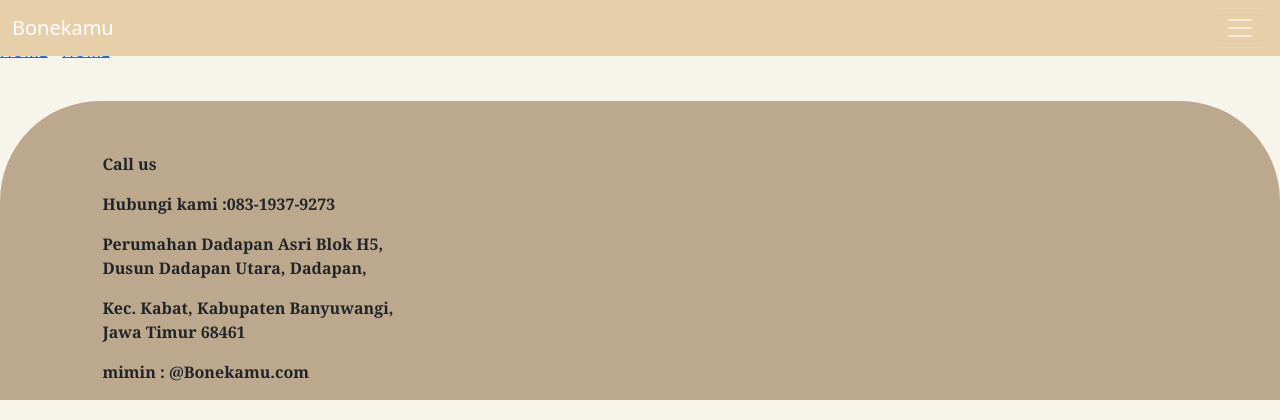
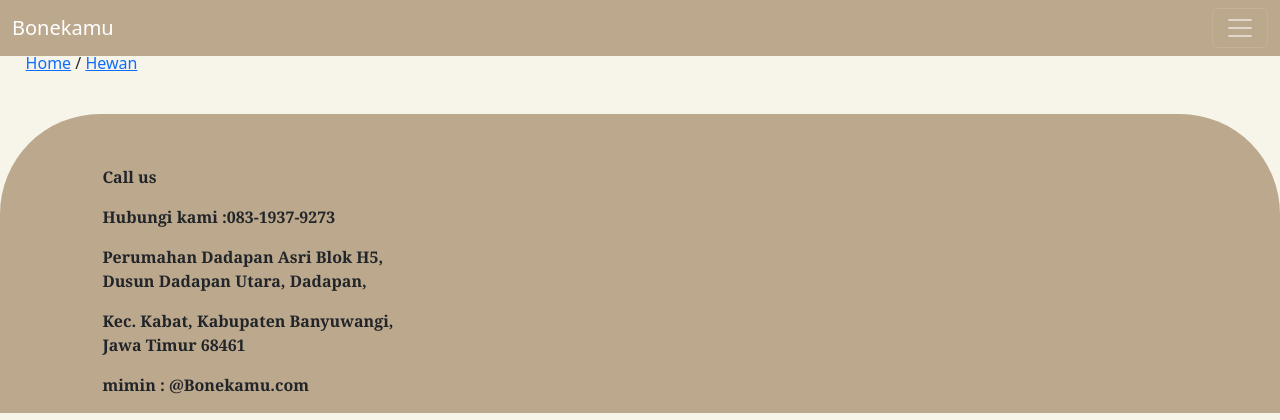
Before and after one commit to Maulana-dinar/bonekamu-web, a PHP site: page /boneka3.html in a window 1280 px wide. Shown: the top 420 px of the page. Run offline with PHP 8.4, Linux system fonts and the light colour scheme.

Commit message:
navbar & detail

```diff
--- a/boneka3.html
+++ b/boneka3.html
@@ -7,14 +7,14 @@
     <link href="https://cdn.jsdelivr.net/npm/bootstrap@5.3.8/dist/css/bootstrap.min.css" rel="stylesheet" integrity="sha384-sRIl4kxILFvY47J16cr9ZwB07vP4J8+LH7qKQnuqkuIAvNWLzeN8tE5YBujZqJLB" crossorigin="anonymous">
     <title>SHOP ALL</title>
 </head>
- <div class="navbarr">
-  <nav class="navbar navbar-dark bg-d fixed-top" style="background-color: #E6CFA9;" data-bs-theme="light">
+<div class="jarak">
+<nav class="navbar navbarr navbar-dark bg-d fixed-top" data-bs-theme="light">
   <div class="container-fluid">
     <a class="navbar-brand" href="navbartext">Bonekamu</a>
     <button class="navbar-toggler" type="button" data-bs-toggle="offcanvas" data-bs-target="#offcanvasDarkNavbar" aria-controls="offcanvasDarkNavbar" aria-label="Toggle navigation">
       <span class="navbar-toggler-icon"></span>
     </button>
-    <div class="offcanvas offcanvas-end" style="background-color: #CFAB8D;" tabindex="-1" id="offcanvasDarkNavbar" aria-labelledby="offcanvasDarkNavbarLabel">
+    <div class="offcanvas offcanvas-end" style="background-color: #BCA88D;" tabindex="-1" id="offcanvasDarkNavbar" aria-labelledby="offcanvasDarkNavbarLabel">
       <div class="offcanvas-header">
         <h5 class="offcanvas-title" id="offcanvasDarkNavbarLabel">Bonekamu</h5>
         <button type="button" class="btn-close btn-close-white" data-bs-dismiss="offcanvas" aria-label="Close"></button>
@@ -45,9 +45,10 @@
 
 <body class="body">
       <span>
-        <div class="pinggir"></div>
-      <a href="home.html" class="up">HOME</a> /
-      <a href="home.html" class="up">HOME</a>
+        <div class="pinggir">
+      <a href="home.html">Home</a> /
+      <a href="hewan.html">Hewan</a>
+      </div>
     </span>
 
 
--- a/hewan.html
+++ b/hewan.html
@@ -7,14 +7,14 @@
     <link href="https://cdn.jsdelivr.net/npm/bootstrap@5.3.8/dist/css/bootstrap.min.css" rel="stylesheet" integrity="sha384-sRIl4kxILFvY47J16cr9ZwB07vP4J8+LH7qKQnuqkuIAvNWLzeN8tE5YBujZqJLB" crossorigin="anonymous">
     <title>SHOP ALL</title>
 </head>
-
+ <div class="jarak">
   <nav class="navbar navbarr navbar-dark bg-d fixed-top" data-bs-theme="light">
   <div class="container-fluid">
     <a class="navbar-brand" href="navbartext">Bonekamu</a>
     <button class="navbar-toggler" type="button" data-bs-toggle="offcanvas" data-bs-target="#offcanvasDarkNavbar" aria-controls="offcanvasDarkNavbar" aria-label="Toggle navigation">
       <span class="navbar-toggler-icon"></span>
     </button>
-    <div class="offcanvas offcanvas-end" style="background-color: #CFAB8D;" tabindex="-1" id="offcanvasDarkNavbar" aria-labelledby="offcanvasDarkNavbarLabel">
+    <div class="offcanvas offcanvas-end" style="background-color: #BCA88D;" tabindex="-1" id="offcanvasDarkNavbar" aria-labelledby="offcanvasDarkNavbarLabel">
       <div class="offcanvas-header">
         <h5 class="offcanvas-title" id="offcanvasDarkNavbarLabel">Bonekamu</h5>
         <button type="button" class="btn-close btn-close-white" data-bs-dismiss="offcanvas" aria-label="Close"></button>
@@ -40,7 +40,7 @@
     </div>
   </div>
 </nav>
-
+</div>
 
 
 <body class="body">
--- a/home.html
+++ b/home.html
@@ -7,14 +7,14 @@
     <link href="https://cdn.jsdelivr.net/npm/bootstrap@5.3.8/dist/css/bootstrap.min.css" rel="stylesheet" integrity="sha384-sRIl4kxILFvY47J16cr9ZwB07vP4J8+LH7qKQnuqkuIAvNWLzeN8tE5YBujZqJLB" crossorigin="anonymous">
     <title>SHOP ALL</title>
 </head>
-<div class="">
+<div class="jarak">
   <nav class="navbar navbarr navbar-dark bg-d fixed-top"  data-bs-theme="light">
   <div class="container-fluid">
     <a class="navbar-brand" href="navbartext">Bonekamu</a>
     <button class="navbar-toggler" type="button" data-bs-toggle="offcanvas" data-bs-target="#offcanvasDarkNavbar" aria-controls="offcanvasDarkNavbar" aria-label="Toggle navigation">
       <span class="navbar-toggler-icon"></span>
     </button>
-    <div class="offcanvas offcanvas-end" style="background-color: #CFAB8D;" tabindex="-1" id="offcanvasDarkNavbar" aria-labelledby="offcanvasDarkNavbarLabel">
+    <div class="offcanvas offcanvas-end" style="background-color: #BCA88D;" tabindex="-1" id="offcanvasDarkNavbar" aria-labelledby="offcanvasDarkNavbarLabel">
       <div class="offcanvas-header">
         <h5 class="offcanvas-title" id="offcanvasDarkNavbarLabel">Bonekamu</h5>
         <button type="button" class="btn-close btn-close-white" data-bs-dismiss="offcanvas" aria-label="Close"></button>
--- a/style.css
+++ b/style.css
@@ -1,11 +1,12 @@
 .navbarr{
-  padding-bottom: 3%;
   background-color: #BCA88D;
+}
+.jarak{
+  padding-bottom: 4%;
 }
 .body{
   background-color: #F7F4EA;
-
-}
+  }
 .beruang{
 padding-left: 10%;
 padding-bottom: 2%;
@@ -110,9 +111,6 @@
 }
 
 
-.up{
-  padding-top: 2%;
-  }
 .pinggir{
   padding-left: 2%;
 }
```
Also changed, not shown: bunga.html (+4 -3 lines).
